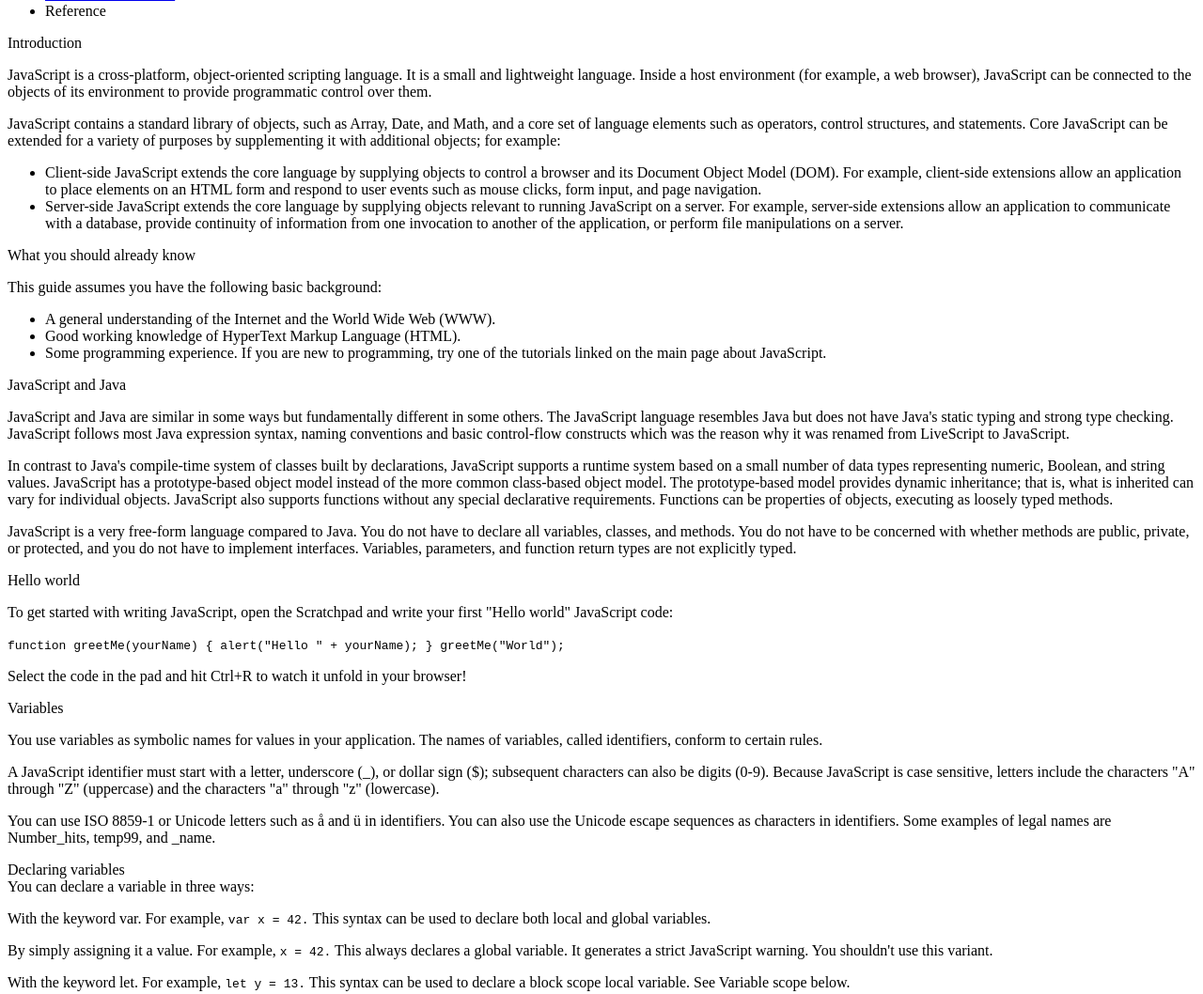
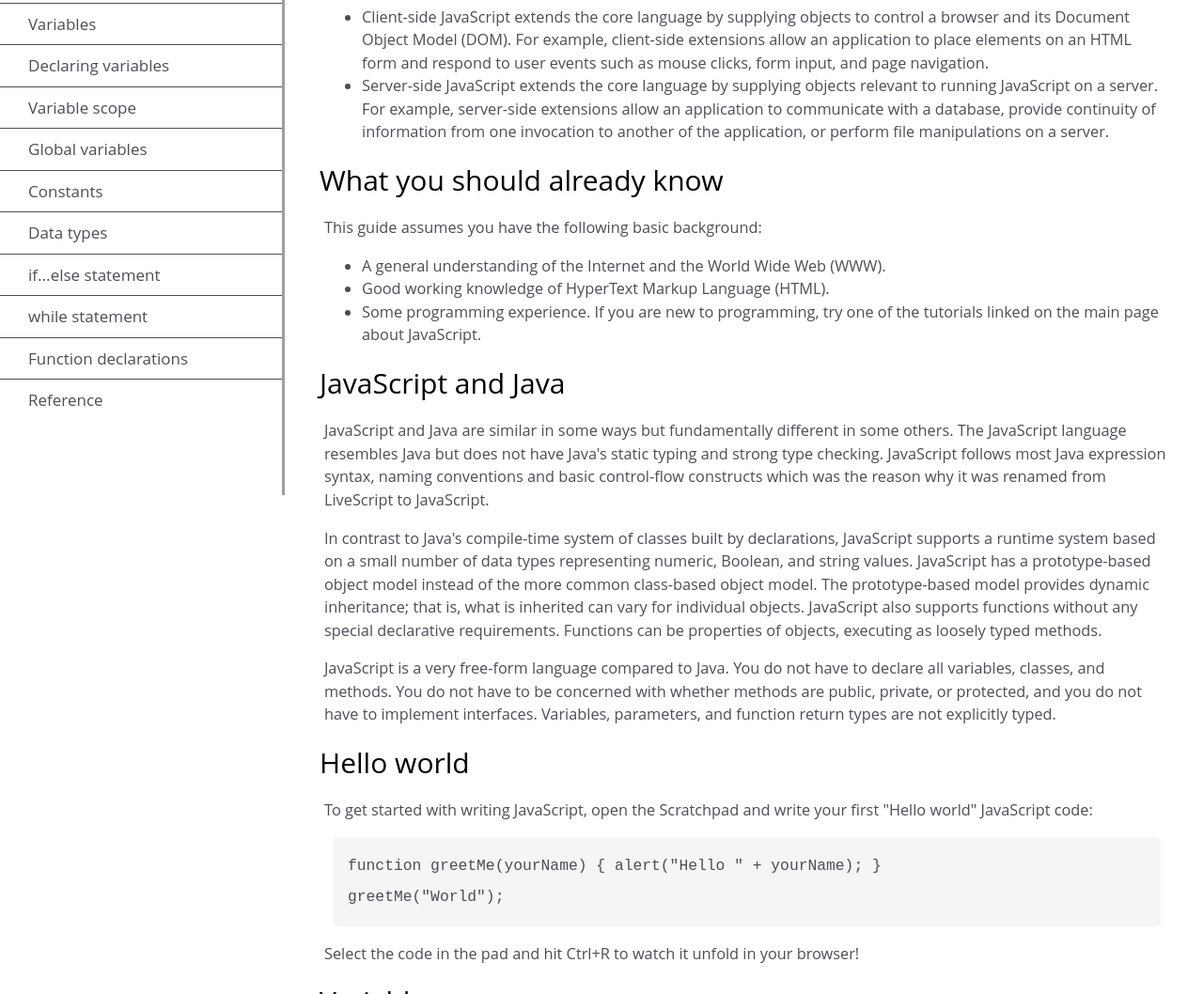
Before and after one commit to Mnedjm28/FCC_ResponsiveWebDesign-TechnicalDocumantation, a plain HTML site: page Technical documentation/index.html in a window 1280 px wide. Shown: the part 273-1331 px from the top of the page at 94% size. Drawn offline with Linux system fonts and the light colour scheme.

Commit message:
Finished

```diff
--- a/Technical documentation/index.html
+++ b/Technical documentation/index.html
@@ -3,7 +3,7 @@
 <head>
     <meta charset="UTF-8">
     <meta name="viewport" content="width=device-width, initial-scale=1.0">
-    <link rel="stylesheet" src="styles.cs"/>
+    <link rel="stylesheet" type="text/css" href="styles.css"/>
     <title>Documentation</title>
 </head>
 <body>
@@ -20,14 +20,15 @@
             <li><a class="nav-link" href="#Global_variables">Global variables</a></li>
             <li><a class="nav-link" href="#Constants">Constants</a></li>
             <li><a class="nav-link" href="#Data_types">Data types</a></li>
-            <li><a class="nav-link" href="#if_else_statement">if...else statement</a></li>
+            <li><a class="nav-link" href="#if...else_statement">if...else statement</a></li>
             <li><a class="nav-link" href="#while_statement">while statement</a></li>
             <li><a class="nav-link" href="#Function_declarations">Function declarations</a></li>
-            <li><a class="nav-link" href="#Reference"></a>Reference</li>
+            <li><a class="nav-link" href="#Reference">Reference</a></li>
         </ul>
     </nav>
-    <div id="main-doc">
-        <section id="Introduction" class="main-section">
+
+    <main id="main-doc">
+        <section class="main-section" id="Introduction">
             <header id="header">Introduction</header>
             <article>
                 <p>JavaScript is a cross-platform, object-oriented scripting language. It is a small and lightweight language. Inside a host environment (for example, a web browser), JavaScript can be connected to the objects of its environment to provide programmatic control over them.</p>
@@ -38,7 +39,7 @@
                 </ul>
             </article>
         </section>
-        <section id="What_you_should_already_know" class="main-section">
+        <section class="main-section" id="What_you_should_already_know">
            <header id="header">What you should already know</header>
            <article>
                 <p>This guide assumes you have the following basic background:</p>
@@ -49,7 +50,7 @@
                 </ul>
            </article>
         </section>
-        <section id="JavaScript_and_Java" class="main-section">
+        <section class="main-section" id="JavaScript_and_Java">
            <header id="header">JavaScript and Java</header>
            <article>
                 <p>JavaScript and Java are similar in some ways but fundamentally different in some others. The JavaScript language resembles Java but does not have Java's static typing and strong type checking. JavaScript follows most Java expression syntax, naming conventions and basic control-flow constructs which was the reason why it was renamed from LiveScript to JavaScript.</p>
@@ -57,7 +58,7 @@
                 <p>JavaScript is a very free-form language compared to Java. You do not have to declare all variables, classes, and methods. You do not have to be concerned with whether methods are public, private, or protected, and you do not have to implement interfaces. Variables, parameters, and function return types are not explicitly typed.</p>
            </article>
         </section>
-        <section id="Hello_world" class="main-section">
+        <section class="main-section" id="Hello_world" >
            <header id="header">Hello world</header>
            <article>
                 <p>To get started with writing JavaScript, open the Scratchpad and write your first "Hello world" JavaScript code:</p>
@@ -66,7 +67,7 @@
                 <p>Select the code in the pad and hit Ctrl+R to watch it unfold in your browser!</p>
            </article>
         </section>
-        <section id="Variables"  class="main-section">
+        <section class="main-section" id="Variables">
            <header id="header">Variables</header>
            <article>
                 <p>You use variables as symbolic names for values in your application. The names of variables, called identifiers, conform to certain rules.</p>
@@ -74,8 +75,7 @@
                 <p>You can use ISO 8859-1 or Unicode letters such as å and ü in identifiers. You can also use the Unicode escape sequences as characters in identifiers. Some examples of legal names are Number_hits, temp99, and _name.</p>
            </article>
         </section>
-
-        <section id="Declaring_variables" class="main-section">
+        <section class="main-section" id="Declaring_variables">
            <header id="header">Declaring variables</header>
            <article>
             You can declare a variable in three ways:
@@ -95,8 +95,7 @@
             </p>
            </article>
         </section>
-
-        <section id="Variable_scope" class="main-section">
+        <section class="main-section" id="Variable_scope">
             <header id="header">Variable scope</header>
             <article>
                 <p>When you declare a variable outside of any function, it is called a global variable, because it is available to any other code in the current document. When you declare a variable within a function, it is called a local variable, because it is available only within that function.</p>
@@ -107,16 +106,14 @@
                     not defined</code>
             </article>
          </section>
-
-        <section id="Global_variables"  class="main-section">
+        <section class="main-section" id="Global_variables">
             <header id="header">Global variables</header>
             <article>
                 <p>Global variables are in fact properties of the global object. In web pages the global object is window, so you can set and access global variables using the window.variable syntax.</p>
                 <p>Consequently, you can access global variables declared in one window or frame from another window or frame by specifying the window or frame name. For example, if a variable called phoneNumber is declared in a document, you can refer to this variable from an iframe as parent.phoneNumber.</p>
             </article>
          </section>
-
-         <section id="Constants"  class="main-section">
+         <section class="main-section" id="Constants">
             <header id="header">Constants</header>
             <article>
                 <p>You can create a read-only, named constant with the const keyword. The syntax of a constant identifier is the same as for a variable identifier: it must start with a letter, underscore or dollar sign and can contain alphabetic, numeric, or underscore characters.</p>
@@ -132,9 +129,8 @@
                     "otherValue";</code>
             </article>
          </section>
-
-         <section id="Data_types"  class="main-section">
-            <header id="header">Data types/header>
+         <section class="main-section" id="Data_types">
+            <header id="header">Data types</header>
             <article>
                 <p>The latest ECMAScript standard defines seven data types:</p>
                 <ul>
@@ -153,7 +149,7 @@
                 <p>Although these data types are a relatively small amount, they enable you to perform useful functions with your applications. Objects and functions are the other fundamental elements in the language. You can think of objects as named containers for values, and functions as procedures that your application can perform.</p>
             </article>
          </section>
-         <section id="if_else_statement"  class="main-section">
+         <section class="main-section" id="if...else_statement">
             <header id="header">if...else statement</header>
             <article>
                 Use the if statement to execute a statement if a logical condition is true. Use the optional else clause to execute a statement if the condition is false. An if statement looks as follows:
@@ -174,7 +170,7 @@
                     <code>if ((x = y)) { /* statements here */ }</code>
             </article>
          </section>
-         <section id="while_statement"  class="main-section">
+         <section class="main-section" id="while_statement">
             <header id="header">while statement</header>
             <article>
                 A while statement executes its statements as long as a specified condition evaluates to true. A while statement looks as follows:
@@ -194,7 +190,7 @@
                 <p>After completing the third pass, the condition n < 3 is no longer true, so the loop terminates.</p>
             </article>
          </section>
-         <section id="Function_declarations"  class="main-section">
+         <section class="main-section" id="Function_declarations">
             <header id="header">Function declarations</header>
             <article>
                 <p>A function definition (also called a function declaration, or function statement) consists of the function keyword, followed by:</p>
@@ -210,7 +206,7 @@
                 <p>Primitive parameters (such as a number) are passed to functions by value; the value is passed to the function, but if the function changes the value of the parameter, this change is not reflected globally or in the calling function.</p>
             </article>
          </section>
-         <section id="Reference"  class="main-section">
+         <section class="main-section" id="Reference">
             <header id="header">Reference</header>
             <article>
                 <ul>
@@ -221,6 +217,6 @@
                 </ul>
             </article>
          </section>
-    </div>
+    </main>
 </body>
 </html>
--- a/Technical documentation/styles.css
+++ b/Technical documentation/styles.css
@@ -1,7 +1,124 @@
 html, body{
-    min-width: 290px;
     color: #4d4e53;
     background-color: #ffffff;
     font-family: 'Open Sans', Arial, sans-serif;
     line-height: 1.5;
+    font-size: 10px;
 }
+
+header{
+    font-size: 1.8em;
+    font-weight: thin;
+    color:black;
+    margin: 10px;
+    font-size: 3em;
+}
+
+p, ul, code{
+    font-size: 1.7em;
+}
+
+#navbar{
+    position: fixed;
+    min-width: 290px;
+    top: 0px;
+    left: 0px;
+    width: 300px;
+    height: 100%;
+    border-right: solid;
+    border-color: rgba(0, 22, 22, 0.4);
+}
+#navbar ul{
+    height: 88%;
+    overflow-x: hidden;
+    overflow-y: auto;
+    padding: 0px;
+}
+#navbar li{
+    color: #4d4e53;
+    border-top: 1px solid;
+    list-style: none;
+    position: relative;
+    width: 100%;
+}
+#navbar li:hover{
+    background-color: whitesmoke;
+    color: black;
+}
+#navbar a {
+    display: block;
+    padding: 9px 30px;
+    color: #4d4e53;
+    text-decoration: none;
+    cursor: pointer;
+}
+#navbar a:hover{
+    color: black;
+}
+#main-doc{
+    position: absolute;
+    left: 310px;
+    padding: 20px;
+}
+
+section article {
+    color: #4d4e53;
+    margin: 15px;
+    font-size: 0.96em;
+}
+
+code{
+    display: block;
+    border : none;
+    border-radius: 5px;
+    background-color: whitesmoke;
+    margin: 10px;
+    padding:15px;
+    text-align: left;
+    white-space: pre-line;
+    word-break: normal;
+    line-height: 2;
+    word-wrap: normal;
+}
+
+@media screen and (max-width: 900px) and (max-width: 600px){
+    *{
+        margin: 0px;
+        padding: 0px;
+    }
+
+    html, body{
+        overflow-x: hidden;
+    }
+    body{
+        display: grid;
+    }
+
+    p, ul, code{
+        font-size: 1.5em;
+    }
+
+    #navbar{
+        position: relative;
+        top: 0px;
+        left: 0px;
+        width: 100%;
+        height: 200px;
+        border-right: solid;
+        border-color: rgba(0, 22, 22, 0.4);
+    }
+    #navbar header{
+        text-align: center;
+    }
+    #main-doc{
+        position: relative;
+        top: 25px;
+        left: 0px;
+        padding: 0px;
+        padding-left: 10px;
+
+    }
+    code{
+        font-size: 1.2em;
+    }
+}
```
